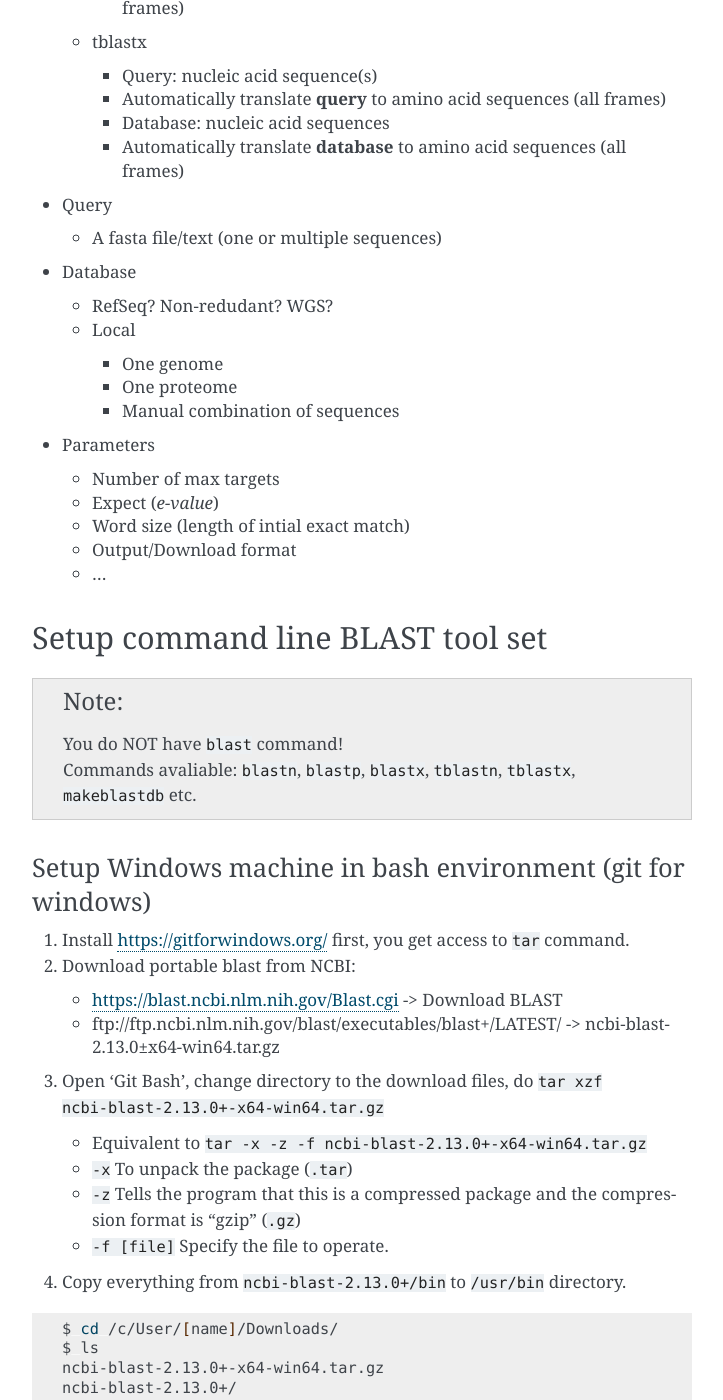
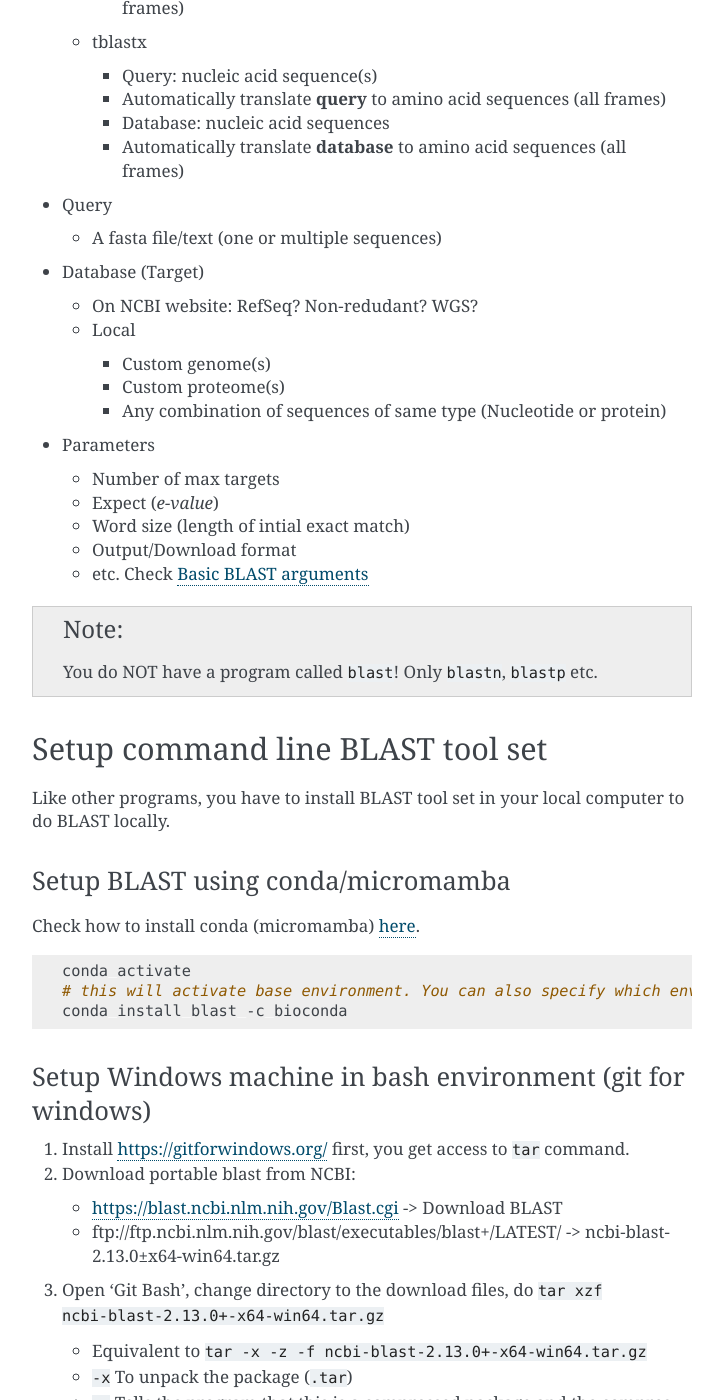
Before and after one commit to IBL-bioinfo/IBL-bioinformatics-wiki, a Sphinx documentation site: the page built from docs/source/basic_tools/blast.md, in a window 1280 px wide and 1400 px high, scrolled down 1507 px. Shown: the whole window, without its empty margins (388-1111 px from the left). Built offline with Sphinx 7.4.7, drawn with Linux system fonts in a browser that asks for light colours; some of the changed text lies outside the part shown.

Commit message:
Correct some typo and update structure (#16)

````diff
--- a/docs/source/basic_tools/blast.md
+++ b/docs/source/basic_tools/blast.md
@@ -40,7 +40,7 @@ Variants of file extensions:
 
 ## How BLAST works
 
-- Which program
+- BLAST comes with multiple programs for different tasks
   - blastn
     - Query: nucleic acid sequence(s)
     - Database: nucleic acid sequences
@@ -62,25 +62,36 @@ Variants of file extensions:
     - Automatically translate **database** to amino acid sequences (all frames)
 - Query
   - A fasta file/text (one or multiple sequences)
-- Database
-  - RefSeq? Non-redudant? WGS?
+- Database (Target)
+  - On NCBI website: RefSeq? Non-redudant? WGS?
   - Local
-    - One genome
-    - One proteome
-    - Manual combination of sequences
+    - Custom genome(s)
+    - Custom proteome(s)
+    - Any combination of sequences of same type (Nucleotide or protein)
 - Parameters
   - Number of max targets
   - Expect (*e-value*)
   - Word size (length of intial exact match)
   - Output/Download format
-  - ...
+  - etc. Check [Basic BLAST arguments](#basic-blast-arguments)
+
+:::{NOTE}
+You do NOT have a program called `blast`! Only `blastn`, `blastp` etc.
+:::
 
 ## Setup command line BLAST tool set
 
-:::{NOTE}
-You do NOT have `blast` command!
-Commands avaliable: `blastn`, `blastp`, `blastx`, `tblastn`, `tblastx`, `makeblastdb` etc.
-:::
+Like other programs, you have to install BLAST tool set in your local computer to do BLAST locally.
+
+### Setup BLAST using conda/micromamba
+
+Check how to install conda (micromamba) [here](micromamba.md).
+
+```shell
+conda activate
+# this will activate base environment. You can also specify which environment of course.
+conda install blast -c bioconda
+```
 
 ### Setup Windows machine in bash environment (git for windows)
 
@@ -233,16 +244,6 @@ Then install BLAST, you do not need sudo right anymore.
 brew install blast
 ```
 
-### Setup BLAST using conda/micromamba
-
-Check how to install conda (micromamba) [here](micromamba.md).
-
-```shell
-conda activate
-# this will activate
-conda install blast -c bioconda
-```
-
 ## Run your first BLAST job locally
 
 ### Make a database
````
Also changed, not shown: other parts of docs/source/basic_tools/blast.md (+6 -4 lines).
